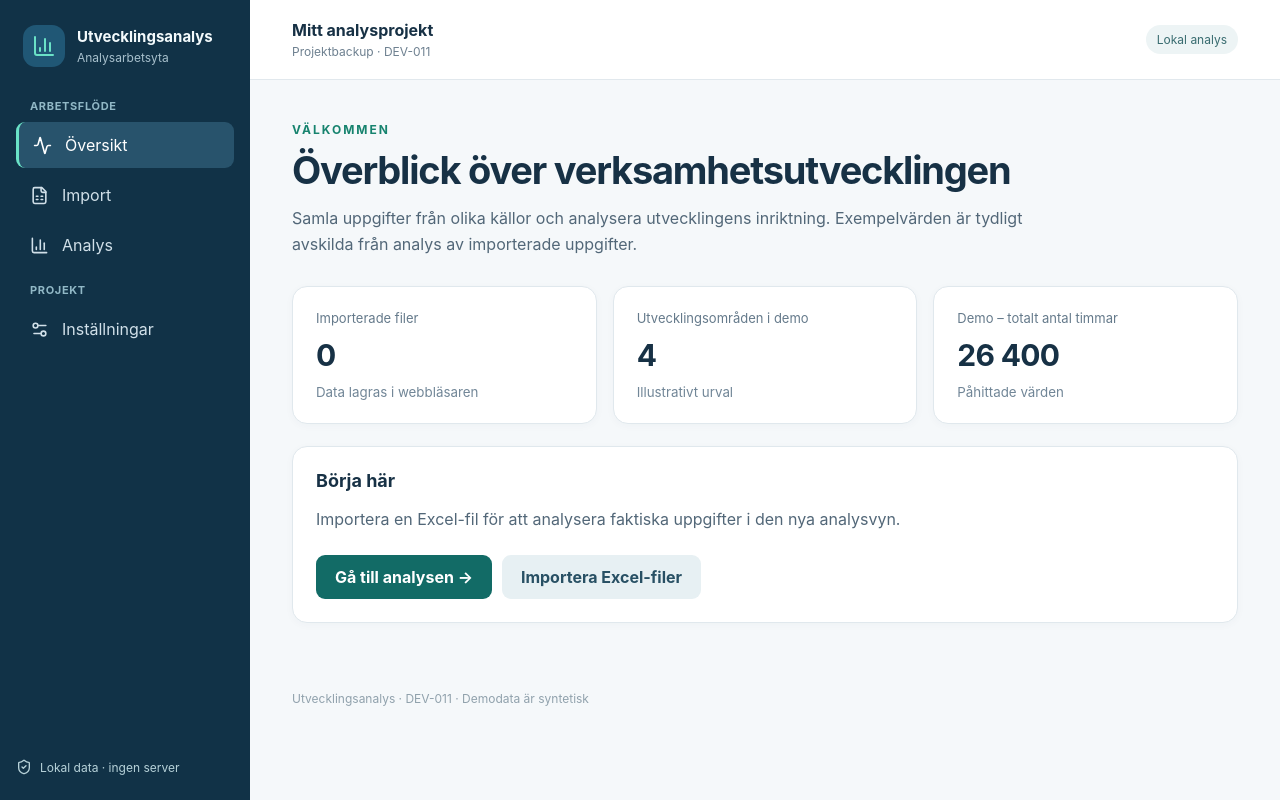
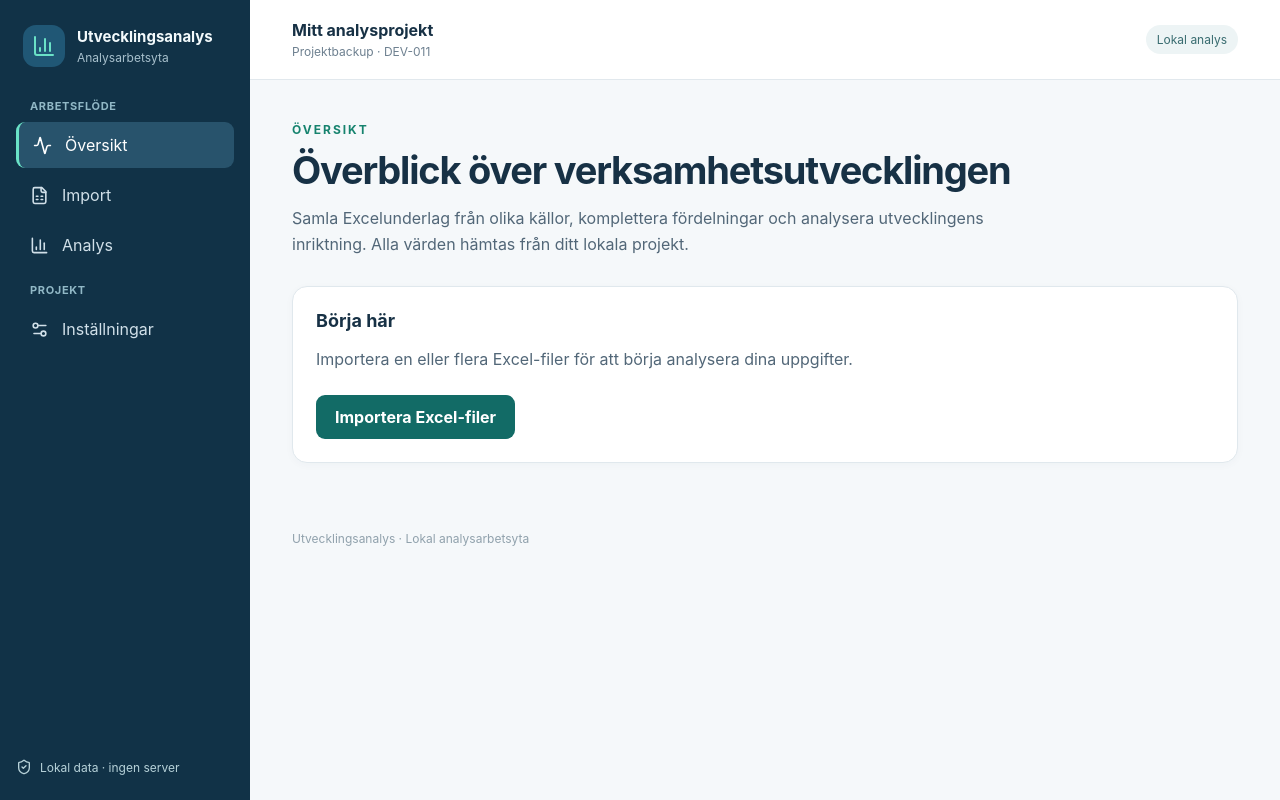
Before and after one commit to erland/pwa-utvecklingsanalys, a React (Vite) app: page / in a window 1280 px wide. Built offline with nearby package versions, Linux system fonts and the light colour scheme.

Commit message:
DEV-115: replace demo overview and footer with real project status and import-first empty state

```diff
--- a/src/App.tsx
+++ b/src/App.tsx
@@ -11,8 +11,11 @@ import RelationsView from './domain/RelationsView';
 import AnalyticsView from './analytics/AnalyticsView';
 import ImportGuide from './import/ImportGuide';
 import {useEffect,useState} from 'react';
+import {loadCanonical} from './domain/canonicalStore';
+import {loadGapState} from './gaps/store';
+import {projectOverviewStatus,type OverviewStatus} from './overview/projectOverviewStatus';
 import {Activity,BarChart3,FileSpreadsheet,Settings2,ShieldCheck,Layers3,GitBranch,ChartPie,ClipboardCheck,PackageOpen} from 'lucide-react';
-import {DEMO_UNITS,aggregate,type AnalysisProject,type ViewId} from './model';
+import {type AnalysisProject,type ViewId} from './model';
 import{loadProject,saveProject}from './storage';
 const nav: {id:ViewId;label:string;icon:typeof Activity}[]=[{id:'overview',label:'Översikt',icon:Activity},{id:'import',label:'Import',icon:FileSpreadsheet},{id:'analysis',label:'Analys',icon:BarChart3},{id:'gaps',label:'Kompletteringar',icon:ClipboardCheck},{id:'groups',label:'Grupper',icon:Layers3},{id:'relations',label:'Relationer',icon:GitBranch},{id:'allocations',label:'Fördelningar',icon:ChartPie},{id:'planning',label:'Planering',icon:ClipboardCheck},{id:'configuration',label:'Konfiguration',icon:PackageOpen},{id:'settings',label:'Inställningar',icon:Settings2}];
 const legacyNavigationGroups: {label:string;items:ViewId[]}[]=[
@@ -23,18 +26,23 @@ const legacyNavigationGroups: {label:string;items:ViewId[]}[]=[
 ];
 // Only the Playwright compatibility fixture enables historic UI workflows.
 // The normal PWA never advertises manual configuration screens.
-const fmt=(n:number)=>new Intl.NumberFormat('sv-SE').format(n);
 export default function App(){
  const[replaceSourceId,setReplaceSourceId]=useState<string|null>(null);
  const [legacyNav]=useState(()=>typeof localStorage!=='undefined'&&localStorage.getItem('utvecklingsanalys:e2e-legacy-navigation')==='1');
  const navigationGroups=legacyNav?legacyNavigationGroups:[{label:'Arbetsflöde',items:['overview','import','analysis'] as ViewId[]},{label:'Projekt',items:['settings'] as ViewId[]}];
  const[analysisRefresh,setAnalysisRefresh]=useState(0);const[view,setView]=useState<ViewId>('overview');const[project,setProject]=useState<AnalysisProject|null>(null);const[storageError,setStorageError]=useState('');
+ const[overview,setOverview]=useState<OverviewStatus|null>(null);const[overviewError,setOverviewError]=useState('');
  useEffect(()=>{let active=true;recoverInterruptedRestore().then(()=>recoverSourceMutation()).then(()=>loadProject()).then(p=>{if(active)setProject(p)}).catch(()=>{if(active)setStorageError('Lokal lagring eller återställning misslyckades. Kontrollera datalagringen innan du fortsätter.')});return()=>{active=false}},[]);
+ useEffect(()=>{let active=true;if(!project){setOverview(null);return()=>{active=false}};void Promise.all([loadCanonical(),loadGapState()]).then(([canonical,gaps])=>{if(active){setOverview(projectOverviewStatus(project,canonical,gaps));setOverviewError('')}}).catch(()=>{if(active){setOverview(null);setOverviewError('Kunde inte läsa projektets analysstatus. Kontrollera lokal lagring.')}});return()=>{active=false}},[project,analysisRefresh,view]);
  const updateName=async(name:string)=>{if(!project)return;const p={...project,name};setProject(p);try{await saveProject(p);setStorageError('')}catch{setStorageError('Kunde inte spara projektet lokalt.')}};
  return <div className="shell"><a className="skip-link" href="#main-content">Hoppa till innehållet</a><aside className="sidebar"><div className="brand"><span className="brandmark"><BarChart3 size={24}/></span><div><strong>Utvecklingsanalys</strong><small>Analysarbetsyta</small></div></div><nav aria-label="Huvudmeny">{navigationGroups.map(group=><div className="nav-group" key={group.label}><span className="nav-group-title">{group.label}</span>{group.items.map(id=>{const n=nav.find(item=>item.id===id)!;return <button key={n.id} type="button" aria-current={view===n.id?'page':undefined} className={view===n.id?'nav-link active':'nav-link'} onClick={()=>setView(n.id)}><n.icon size={19} aria-hidden="true"/>{n.label}</button>})}</div>)}</nav><div className="sidebar-foot"><ShieldCheck size={16}/>Lokal data · ingen server</div></aside>
  <div className="content"><header className="topbar"><div><strong>{project?.name??'Mitt analysprojekt'}</strong><small>Projektbackup · DEV-011</small></div><span className="pill">Lokal analys</span></header><main id="main-content">
  {storageError&&<div role="alert" className="alert">{storageError}</div>}
- {view==='overview'&&<><div className="eyebrow">VÄLKOMMEN</div><h1>Överblick över verksamhetsutvecklingen</h1><p className="lead">Samla uppgifter från olika källor och analysera utvecklingens inriktning. Exempelvärden är tydligt avskilda från analys av importerade uppgifter.</p><div className="cards"><div className="metric"><span>Importerade filer</span><b>{project?.datasets.length??0}</b><small>Data lagras i webbläsaren</small></div><div className="metric"><span>Utvecklingsområden i demo</span><b>{DEMO_UNITS.length}</b><small>Illustrativt urval</small></div><div className="metric"><span>Demo – totalt antal timmar</span><b>{fmt(aggregate(DEMO_UNITS,'all','all','unit').reduce((s,x)=>s+x.hours,0))}</b><small>Påhittade värden</small></div></div><section className="panel"><h2>Börja här</h2><p>Importera en Excel-fil för att analysera faktiska uppgifter i den nya analysvyn.</p><div className="actions"><button className="primary" onClick={()=>setView('analysis')}>Gå till analysen →</button><button className="secondary" onClick={()=>setView('import')}>Importera Excel-filer</button></div></section></>}
+ {view==='overview'&&<><div className="eyebrow">ÖVERSIKT</div><h1>Överblick över verksamhetsutvecklingen</h1><p className="lead">Samla Excelunderlag från olika källor, komplettera fördelningar och analysera utvecklingens inriktning. Alla värden hämtas från ditt lokala projekt.</p>
+ {overviewError&&<p role="alert">{overviewError}</p>}
+ {overview&&<div className="cards" aria-label="Projektstatus"><div className="metric"><span>Importerade källor</span><b>{overview.sources}</b><small>Excelunderlag i projektet</small></div><div className="metric"><span>Godkända fördelningar</span><b>{overview.approved}</b><small>Giltiga beslut för UO och år</small></div><div className="metric"><span>Återstår att fördela</span><b>{overview.pending}</b><small>Fördelningar som behöver godkännas</small></div></div>}
+ <section className="panel"><h2>{overview?.hasData?'Fortsätt arbeta':'Börja här'}</h2><p>{overview?.hasData?`Underlaget innehåller ${overview.uos} UO och ${overview.years} år med observationer. Du kan importera fler källor, komplettera fördelningar eller gå till analysen.`:'Importera en eller flera Excel-filer för att börja analysera dina uppgifter.'}</p><div className="actions">{overview?.hasData&&<button className="primary" onClick={()=>setView('analysis')}>Gå till analysen →</button>}<button className={overview?.hasData?'secondary':'primary'} onClick={()=>setView('import')}>Importera Excel-filer</button></div></section></>}
+
  {view==='gaps'&&<GapView/>}
  {view==='analysis'&&<AnalyticsView refreshKey={analysisRefresh} onOpenCompletions={()=>setView(legacyNav?'gaps':'import')}/>}
  {view==='import'&&<ImportGuide replaceId={replaceSourceId} setReplaceId={setReplaceSourceId} onAnalyze={()=>{setAnalysisRefresh(v=>v+1);setView('analysis')}} project={project} onProject={p=>{setProject(p);setAnalysisRefresh(v=>v+1)}}/>}
@@ -44,5 +52,5 @@ export default function App(){
  {view==='configuration'&&<ConfigurationView/>}
  {view==='groups'&&<GroupsView onSaved={()=>setAnalysisRefresh(v=>v+1)}/>}
  {view==='settings'&&<><div className="eyebrow">PROJEKT</div><h1>Inställningar</h1><section className="panel"><h2>Projektnamn</h2><label htmlFor="project-name">Namn på lokalt projekt</label><input id="project-name" value={project?.name??''} disabled={!project} onChange={e=>{void updateName(e.target.value)}}/><p className="notice">Projektet lagras lokalt i IndexedDB. Exportera en backup regelbundet.</p><PortabilityView/><ResetWorkspace/></section></>}
- </main><footer>Utvecklingsanalys · DEV-011 · Demodata är syntetisk</footer></div></div>
+ </main><footer>Utvecklingsanalys · Lokal analysarbetsyta</footer></div></div>
 }
```
